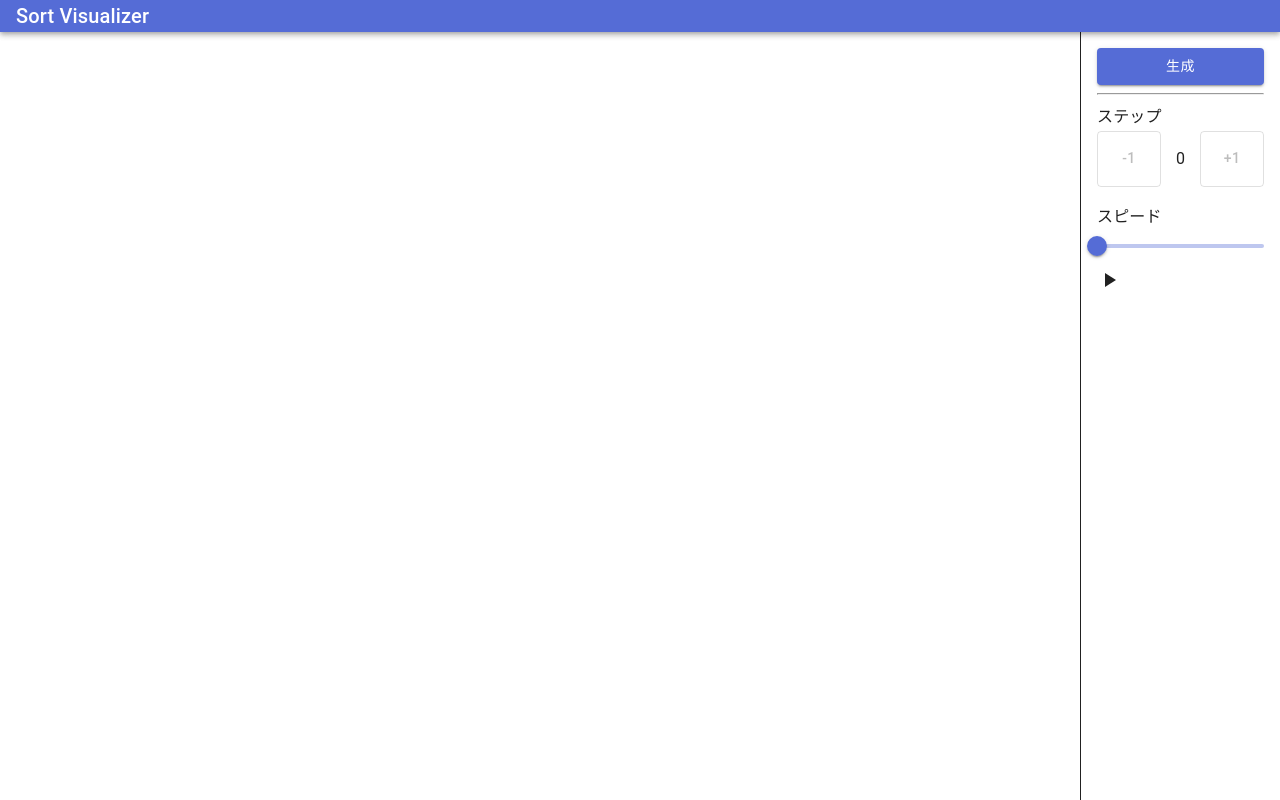
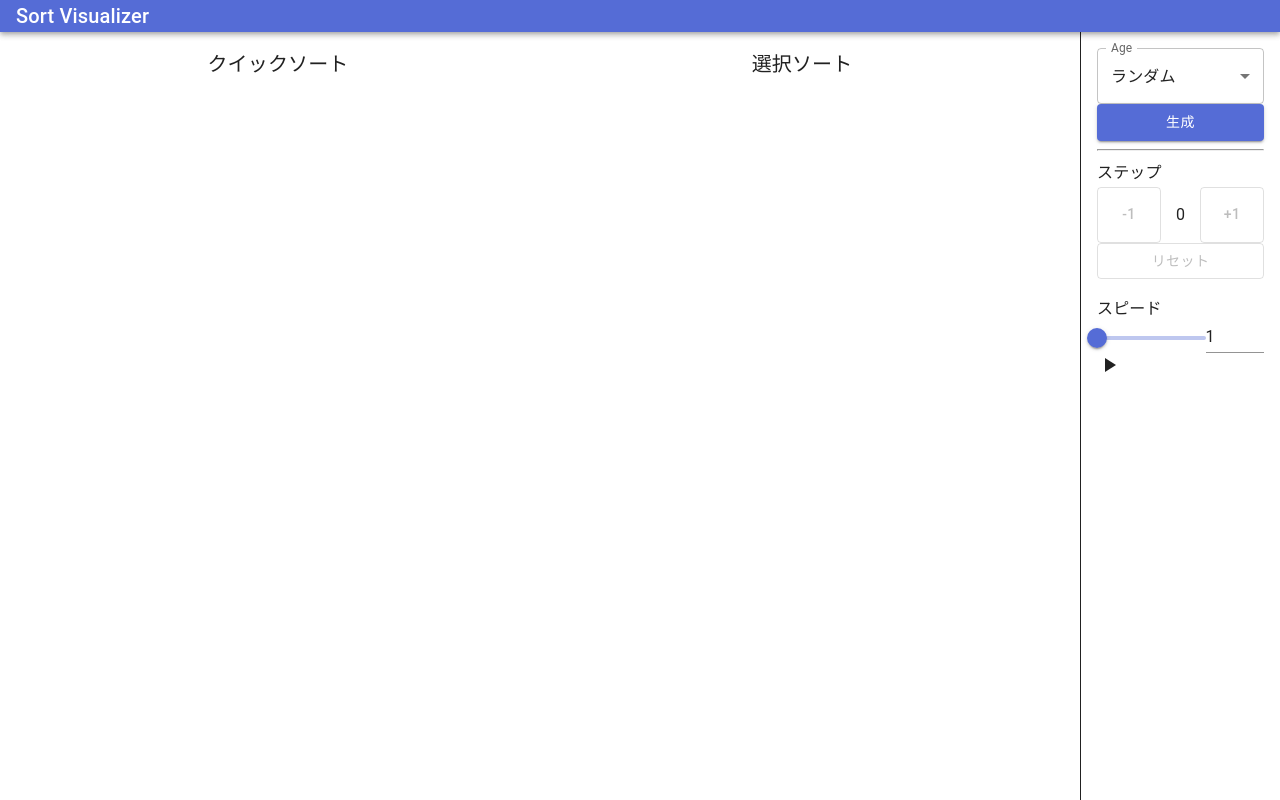
Before and after one commit to Oyaki122/SortVisualizer, a React (Vite) app: page / in a window 1280 px wide. Built offline with nearby package versions, Linux system fonts and the light colour scheme.

Commit message:
大体完成

```diff
--- a/src/App.tsx
+++ b/src/App.tsx
@@ -1,7 +1,7 @@
 import { useState, useRef, useCallback, useEffect } from 'react'
 import { quickSort } from './logic/quickSort'
 import { selectionSort } from './logic/selectionSort'
-import { createDownArray } from './logic/createArray'
+import { createShuffleArray, createUpArray } from './logic/createArray'
 import { Record } from './types/record'
 import { Box } from '@mui/material'
 import Button from '@mui/material/Button'
@@ -9,9 +9,14 @@ import AppBar from '@mui/material/AppBar'
 import Typography from '@mui/material/Typography'
 import Slider from '@mui/material/Slider'
 import PlayArrowIcon from '@mui/icons-material/PlayArrow'
+import PauseIcon from '@mui/icons-material/Pause'
+import Input from '@mui/material/Input'
+import FormControl from '@mui/material/FormControl'
+import InputLabel from '@mui/material/InputLabel'
+import Select from '@mui/material/Select'
+import MenuItem from '@mui/material/MenuItem'
 import { SortGraph } from './component/SortGraph'
 
-// import './App.css'
 const useAnimationFrame = (isRunning: boolean,
   callback: (now: number, prev: number) => void): void => {
   const reqIdRef = useRef<number>(0)
@@ -41,32 +46,69 @@ const App = (): JSX.Element => {
   const [selectionRecord, setSelectionRecord] = useState<Record[]>([])
   const [counter, setCounter] = useState(0)
   const [speed, setSpeed] = useState(1)
+  const [arrayType, setArrayType] =
+    useState<'up' | 'down' | 'shuffle'>('shuffle')
 
   const isRecordsGenerated = quickRecord[0]?.array?.length > 0 &&
     selectionRecord[0]?.array?.length > 0
 
   const createSortRecord = (): void => {
-    const array = createDownArray(256)
+    setCounter(0)
+    let array: number[]
+    if (arrayType === 'up') {
+      array = createUpArray()
+    } else if (arrayType === 'down') {
+      array = createUpArray().reverse()
+    } else {
+      array = createShuffleArray()
+    }
+    const array2 = [...array]
+
     const record = quickSort(array)
     setQuickRecord(record)
     console.log(record)
 
-    const array2 = createDownArray(256)
     const record2 = selectionSort(array2)
     setSelectionRecord(record2)
     console.log(record2)
   }
 
   const counterRef = useRef(counter)
+  const initialCounterRef = useRef(0)
+  const [isRunning, setIsRunning] = useState(false)
+  const started = useRef(0)
+
   counterRef.current = counter
 
-  const [isRunning, setIsRunning] = useState(false)
-  useAnimationFrame(isRunning, useCallback((now, started) => {
+  useEffect(() => {
+    started.current = performance.now()
+    initialCounterRef.current = counter
+    counterRef.current = counter
+  }, [isRunning, speed])
+
+  useAnimationFrame(isRunning, useCallback((now, _) => {
     if (counterRef.current >= quickRecord.length - 1 &&
-      counterRef.current >= selectionRecord.length - 1) return
-    setCounter(Math.floor((now - started) / 1000 * speed))
+      counterRef.current >= selectionRecord.length - 1) {
+      setIsRunning(false)
+      return
     }
-  , [speed]))
+    let nextCounter = Math.floor(
+      (now - started.current) / 1000 * speed + initialCounterRef.current)
+    if (nextCounter < 0) {
+      nextCounter = 0
+      initialCounterRef.current = 0
+    }
+    setCounter(nextCounter)
+  }
+  , [speed, quickRecord, selectionRecord]))
+
+  const handleBlur = (): void => {
+    if (speed < 1) {
+      setSpeed(1)
+    } else if (speed > 5000) {
+      setSpeed(5000)
+    }
+  }
 
   // console.log(quickRecord.length, selectionRecord.length)
   return (
@@ -82,16 +124,62 @@ const App = (): JSX.Element => {
       </AppBar>
       <Box sx={{ display: 'flex', height: '100%' }}>
         <Box sx={{ p: 2, flexGrow: 4, display: 'flex' }}>
+          <Box sx={{
+            height: '100%',
+            width: '100%',
+            display: 'flex',
+            flexDirection: 'column'
+          }}
+          >
+            <Typography
+              variant='h6' component='div' sx={{ textAlign: 'center' }}
+            >
+              クイックソート
+            </Typography>
             <SortGraph record={(counter >= quickRecord.length)
               ? { ...quickRecord[quickRecord.length - 1], manuPoint: [] }
               : quickRecord[counter]}
             />
+          </Box>
+
+          <Box sx={{
+            height: '100%',
+            width: '100%',
+            display: 'flex',
+            flexDirection: 'column'
+          }}
+          >
+            <Typography
+              variant='h6' component='div' sx={{ textAlign: 'center' }}
+            >
+              選択ソート
+            </Typography>
             <SortGraph record={(counter >= selectionRecord.length)
-            ? { ...selectionRecord[selectionRecord.length - 1], manuPoint: [] }
+              ? {
+                  ...selectionRecord[selectionRecord.length - 1],
+                  manuPoint: []
+                }
               : selectionRecord[counter]}
             />
           </Box>
+        </Box>
         <Box sx={{ width: '200px', borderLeft: 1, p: '1rem' }}>
+          <FormControl fullWidth>
+            <InputLabel id='demo-simple-select-label'>Age</InputLabel>
+            <Select
+              labelId='demo-simple-select-label'
+              id='demo-simple-select'
+              value={arrayType}
+              label='Age'
+              onChange={(e) => {
+                setArrayType(e.target.value as 'up' | 'down' | 'shuffle')
+              }}
+            >
+              <MenuItem value='up'>昇順</MenuItem>
+              <MenuItem value='down'>降順</MenuItem>
+              <MenuItem value='shuffle'>ランダム</MenuItem>
+            </Select>
+          </FormControl>
           <Button
             onClick={createSortRecord}
             variant='contained' fullWidth
@@ -104,7 +192,7 @@ const App = (): JSX.Element => {
             <Button
               onClick={() => { setCounter(counter - 1) }}
               variant='outlined'
-              disabled={!isRecordsGenerated || counter <= 0}
+              disabled={!isRecordsGenerated || counter <= 0 || isRunning}
             >
               -1
             </Button>
@@ -113,28 +201,54 @@ const App = (): JSX.Element => {
               onClick={() => { setCounter(counter + 1) }}
               variant='outlined'
               disabled={!isRecordsGenerated || (
-                counter >= quickRecord.length - 1 ||
-                counter >= selectionRecord.length - 1
-              )}
+                counter >= quickRecord.length - 1 &&
+                counter >= selectionRecord.length - 1) ||
+                isRunning}
             >
               +1
             </Button>
           </Box>
+          <Button
+            onClick={() => { setCounter(0) }}
+            variant='outlined' fullWidth
+            disabled={!isRecordsGenerated || isRunning}
+          >リセット
+          </Button>
           <Box sx={{ my: '1rem' }}>
             <Typography variant='subtitle1' component='div'>スピード
             </Typography>
+            <Box sx={{ display: 'flex', justifyContent: 'space-between' }}>
               <Slider
                 aria-label='Volume'
                 value={speed}
                 min={1}
-              max={1000}
+                max={2000}
                 valueLabelFormat={(value) => `${value}x`}
                 valueLabelDisplay='auto'
                 onChange={(_, value) => {
                   if (typeof value === 'number') setSpeed(value)
                 }}
               />
-            <PlayArrowIcon onClick={() => { setIsRunning(!isRunning) }} />
+              <Input
+                value={speed}
+                size='small'
+                onChange={e => { setSpeed(Number(e.target.value)) }}
+                onBlur={handleBlur}
+                inputProps={{
+                  step: 10,
+                  min: 0,
+                  max: 2000,
+                  type: 'number',
+                  'aria-labelledby': 'input-slider'
+                }}
+              />
+            </Box>
+
+            <Box>
+              {!isRunning
+                ? <PlayArrowIcon onClick={() => { setIsRunning(!isRunning) }} />
+                : <PauseIcon onClick={() => { setIsRunning(!isRunning) }} />}
+            </Box>
           </Box>
         </Box>
       </Box>
--- a/src/component/SortGraph.tsx
+++ b/src/component/SortGraph.tsx
@@ -18,7 +18,7 @@ export const Bar = ({ height, target, color }: BarProps): JSX.Element => {
       }}
       style={{
         height: `${height / 256 * 100}%`,
-        backgroundColor: target ? 'red' : color
+        backgroundColor: target ? 'hsl(300, 100%, 50%)' : color
       }}
     />
   )
@@ -37,7 +37,8 @@ export const SortGraph = ({ record }: SortGraphProps): JSX.Element => {
       display: 'flex',
       justifyContent: 'start',
       mx: '5px',
-      alignItems: 'end'
+      alignItems: 'end',
+      height: '100%'
     }}
     >
       {/* <p>{JSON.stringify(record)}</p> */}
@@ -47,7 +48,7 @@ export const SortGraph = ({ record }: SortGraphProps): JSX.Element => {
             key={index}
             height={value}
             target={record?.manuPoint.includes(index)}
-            color='blue'
+            color={`hsl(${value / 256 * 270}, 90%, 40%)`}
           />
         )
       })}
```
Lines whose indentation alone changed are shown as unchanged.
